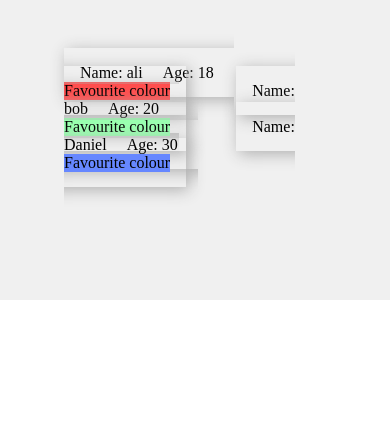
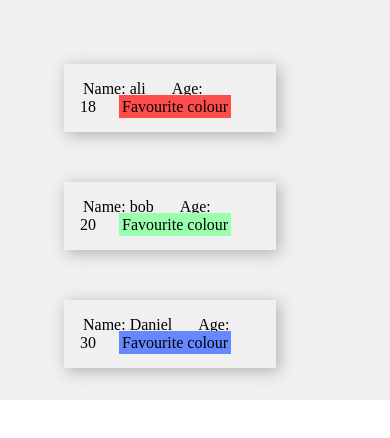
Before and after one commit to alicicek/jsontest, a website: page index.html in a window 390 px wide. Drawn offline with Linux system fonts and the light colour scheme.

Commit message:
Made the boxes wrap so it is responsive on mobile

```diff
--- a/script.js
+++ b/script.js
@@ -13,7 +13,6 @@ fetch('data.json')
 function appendData(data)
 {
   var container = document.getElementById("displayData")
-  // var userContainer = document.getElementById("user")
 
   for (let i = 0; i < data.length; i++)
   {
@@ -26,7 +25,6 @@ function appendData(data)
     nameDiv.classList.add("userField");
     ageDiv.classList.add("userField");
     colourDiv.classList.add("colourField");
-
 
     nameDiv.innerHTML = "Name: " + data[i].name;
     ageDiv.innerHTML = "Age: " + data[i].age;
--- a/style.css
+++ b/style.css
@@ -5,29 +5,25 @@
 }
 
 #displayData{
-    /* display: flex;
-    flex-direction: column; */
     background-color: #f0f0f0;
-    height: 300px;
+    height: 400px;
     padding: 4rem;
+    display: flex;
     flex-wrap: wrap;
 }
 
 .userBox{
     margin-right: 50px;
-    /* background-color: #cecece; */
+    margin-bottom: 50px;
     padding: 1rem;
     box-shadow: 3px 3px 15px #afafaf;
-
 }
 
 .userField{
+    padding: 3px;
     margin-right: 20px;
 }
 
 .colourField{
-    /* background-color: red; */
-    display: inline-block;
-
-
+    padding: 3px;
 }
```
